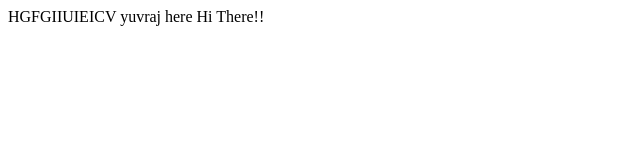
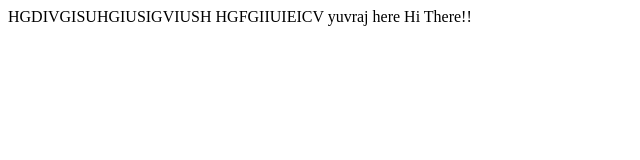
Before and after one commit to yuvrajkaranveer/firstRepo, a plain HTML site: page index.html in a window 1280 px wide. Shown: the whole page, without its empty margins (0-640 px from the left). Drawn offline with Linux system fonts and the light colour scheme.

Commit message:
a change

```diff
--- a/index.html
+++ b/index.html
@@ -1,5 +1,5 @@
 <html>
     <body>
-HGFGIIUIEICV yuvraj here        Hi There!!
+HGDIVGISUHGIUSIGVIUSH HGFGIIUIEICV yuvraj here        Hi There!!
     </body>
 </html>
```
